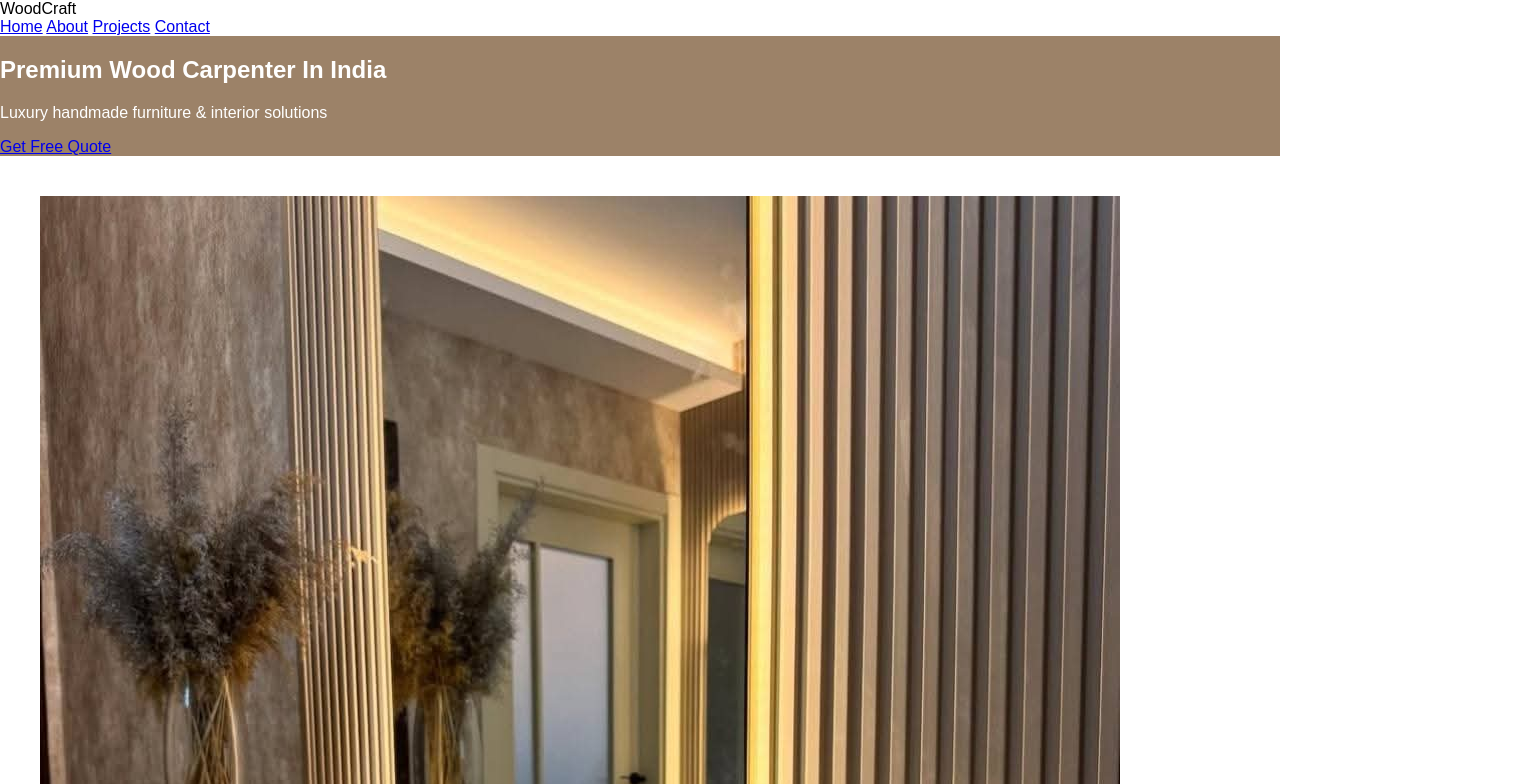
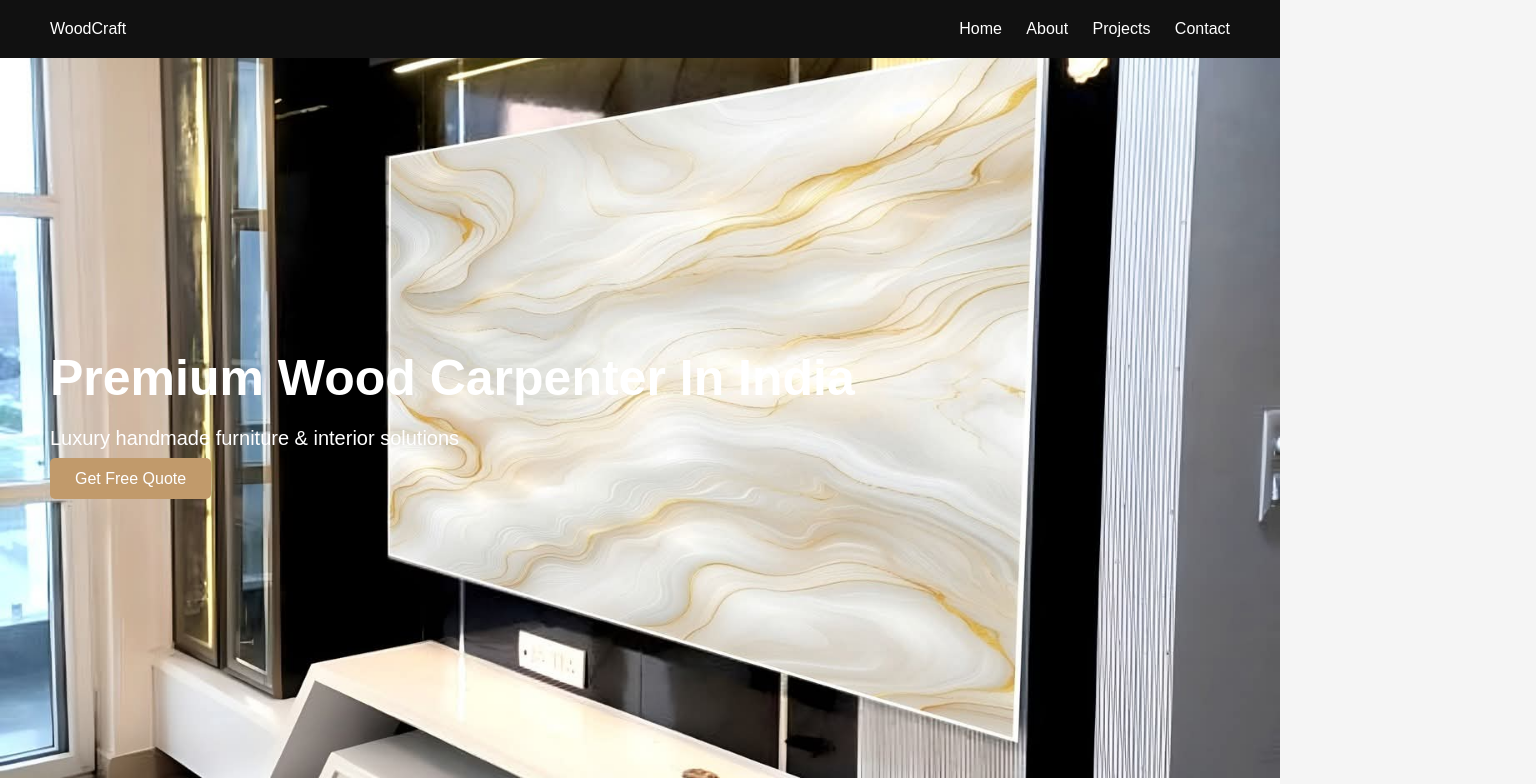
Before and after one commit to tasawwaur/wood-store, a plain HTML site: page index.html in a window 1280 px wide. Shown: the top 784 px of the page, 1536 px wide, since content can reach past the window. Drawn offline with Linux system fonts and the light colour scheme.

Commit message:
Update style.css

```diff
--- a/style.css
+++ b/style.css
@@ -1,62 +1,97 @@
+*{
+    margin:0;
+    padding:0;
+    box-sizing:border-box;
+    font-family:Arial, sans-serif;
+}
+
 body{
-  margin:0;
-  font-family: Arial, sans-serif;
+    background:#f5f5f5;
+}
+
+header{
+    display:flex;
+    justify-content:space-between;
+    align-items:center;
+    padding:20px 50px;
+    background:#111;
+    color:white;
+}
+
+nav a{
+    color:white;
+    margin-left:20px;
+    text-decoration:none;
 }
 
 .hero{
+    background:url("images/craftsman.jpg") center/cover no-repeat;
+    height:90vh;
     display:flex;
-  flex-wrap:wrap;
-  background:#9c8268;
+    align-items:center;
+    padding-left:50px;
     color:white;
 }
 
-.left{
-  flex:1;
-  padding:40px;
+.hero-text h1{
+    font-size:50px;
 }
 
-.left h1{
-  font-size:40px;
+.hero-text p{
+    margin:20px 0;
+    font-size:20px;
 }
 
-.stats{
-  display:flex;
-  gap:20px;
-  margin-top:20px;
-}
-
-.stats div{
-  text-align:center;
-}
-
-.right{
-  flex:1;
-}
-
-.right img{
-  width:100%;
-  height:100%;
-  object-fit:cover;
+.btn{
+    background:#c19a6b;
+    padding:12px 25px;
+    color:white;
+    text-decoration:none;
+    border-radius:5px;
 }
 
 .about{
     display:flex;
-  flex-wrap:wrap;
-  padding:40px;
-  gap:20px;
+    padding:60px 50px;
+    gap:40px;
+    background:white;
 }
 
-.images{
+.about-images{
     display:grid;
     grid-template-columns:repeat(2,1fr);
     gap:10px;
-  flex:1;
 }
 
-.images img{
+.about-images img{
     width:100%;
+    border-radius:10px;
 }
 
-.text{
-  flex:1;
+.about-text{
+    max-width:500px;
 }
+
+.projects{
+    padding:60px 50px;
+    text-align:center;
+}
+
+.project-grid{
+    display:grid;
+    grid-template-columns:repeat(auto-fit,minmax(250px,1fr));
+    gap:20px;
+    margin-top:30px;
+}
+
+.project-grid img{
+    width:100%;
+    border-radius:10px;
+}
+
+footer{
+    background:#111;
+    color:white;
+    text-align:center;
+    padding:20px;
+}
```
Lines whose indentation alone changed are shown as unchanged.
